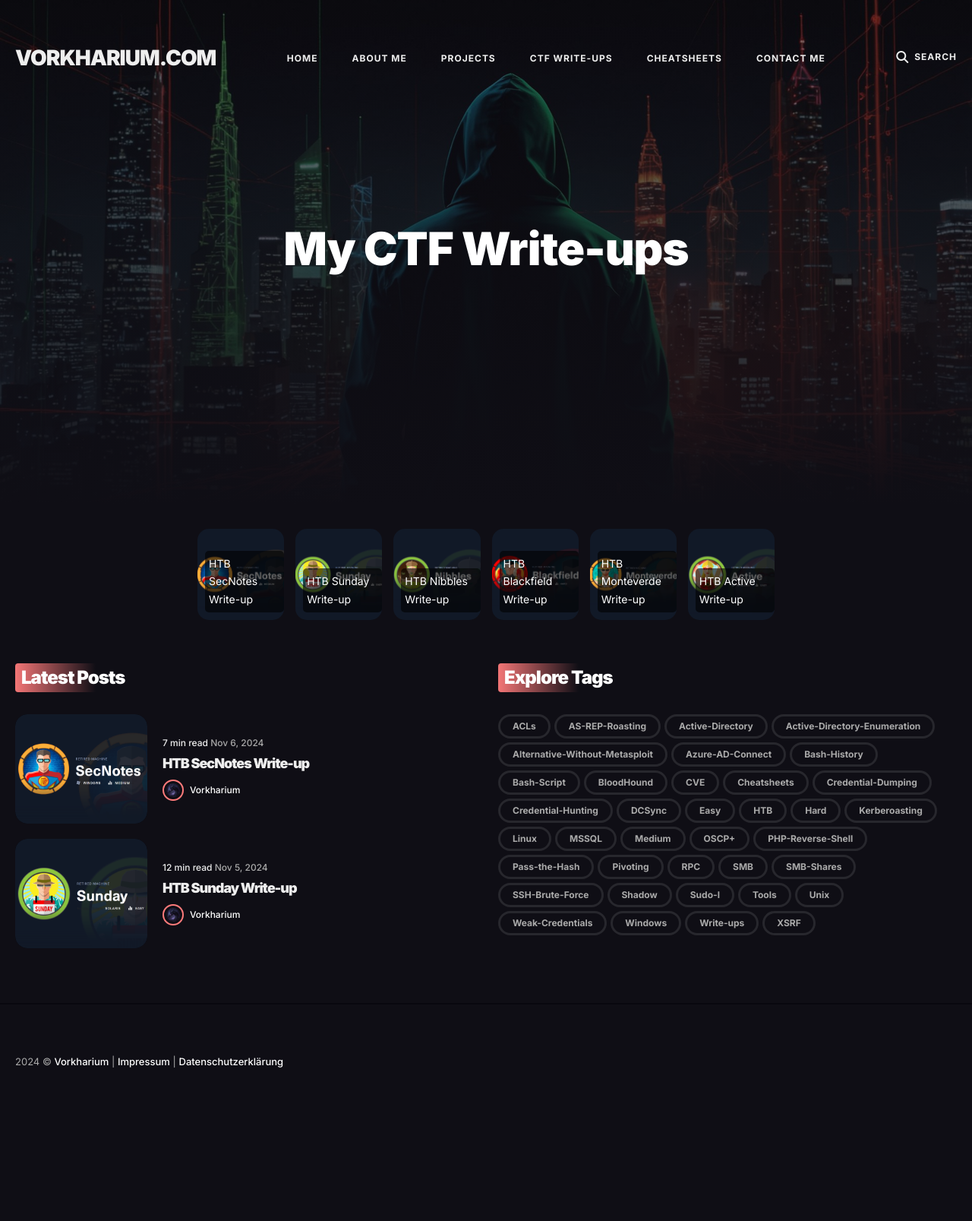
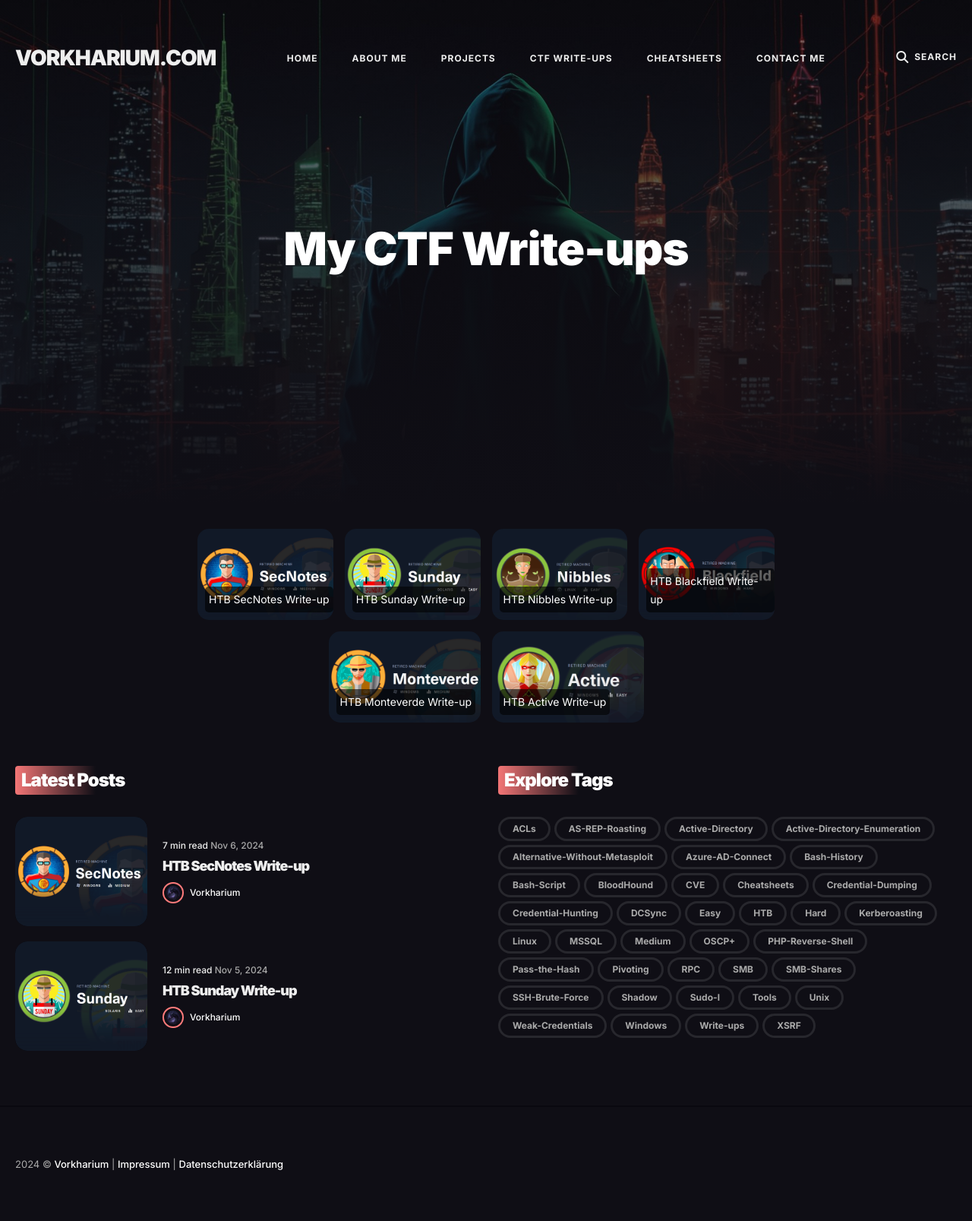
Before and after one commit to Vorkharium/vorkharium.github.io, a Jekyll site: the page built from _pages/write-ups.md, in a window 1280 px wide. Shown: the whole page at 76% size. Built offline with Jekyll 4.4.1, drawn with Linux system fonts in a browser that asks for light colours; before the commit the page ends 1472 px from its top, so only the background shows below that.

Commit message:
Update write-ups.md

```diff
--- a/_pages/write-ups.md
+++ b/_pages/write-ups.md
@@ -53,7 +53,9 @@ image: '/images/01.jpg'
             </div>
         </a>
     </div>
+</div>
 
+<div style="display: flex; justify-content: center; gap: 15px; margin-top: 15px;">
     <div style="position: relative; display: inline-block;">
         <a href="/HTB-Monteverde-Write-up">
             <img src="/images/htb_monteverde.png" alt="HTB Monteverde Write-up"
```
